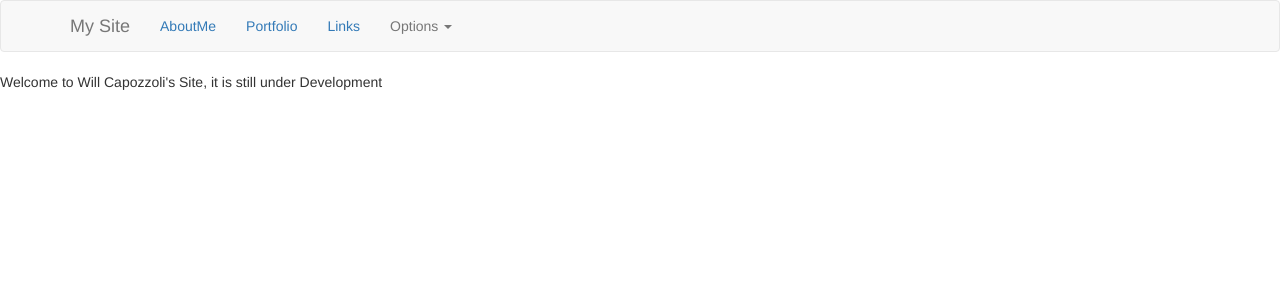
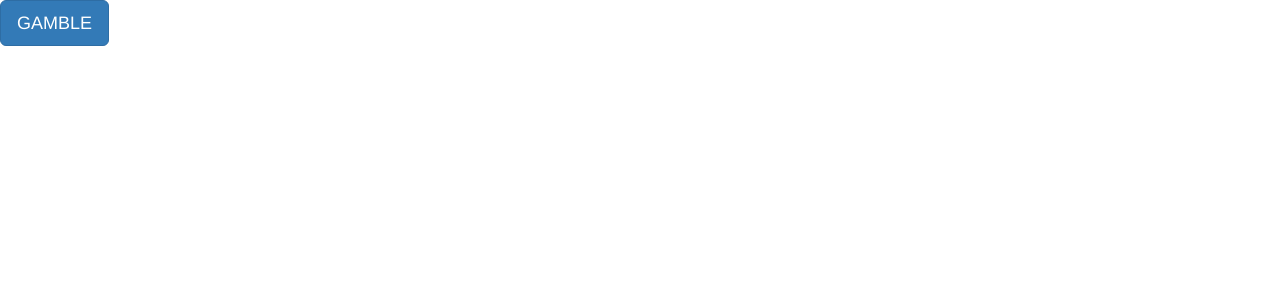
Before and after one commit to thinkocapo/full-stack-fund, a React (Create React App) app: page / in a window 1280 px wide. Shown: the top 300 px of the page. Built offline with nearby package versions, Linux system fonts and the light colour scheme.

Commit message:
Bootstrap

```diff
--- a/public/index.html
+++ b/public/index.html
@@ -4,11 +4,13 @@
 <head>
   <meta charset="UTF-8" />
   <title>My Site</title>
+
 </head>
 
 <body>
+  <script src="../dist/bundle.js"></script>
   <div id="app"></div>
-  <script src="../dist/bundle.js"></script>
+
 </body>
 
 </html>
--- a/src/App.js
+++ b/src/App.js
@@ -17,22 +17,12 @@
 class App extends Component {
   render() {
     return (
-      <Router>
-        <Switch>
-          <Route exact path='/' component={Home} />
-          <Route exact path='/about-me' component={AboutMe} />
-          <Route exact path='/portfolio' component={Portfolio} />
-          <Route exact path='/links' component={Links} />
-        </Switch>
-      </Router>
+      <p>
+        <button type="button" className="btn btn-primary btn-lg">GAMBLE</button>
+      </p>
     )
   }
 }
-
-//<Route exact path='/' component={Home} />
-//<Route exact path='/login' render={() => <Login/>} />
-//<Route exact path='/implicit/callback' component={ImplicitCallback} />
-//<SecureRoute  path='/' component={CaseManager} />
 
 
 function mapStateToProps(state, ownProps) {
```
Also changed, not shown: index.css (added).
